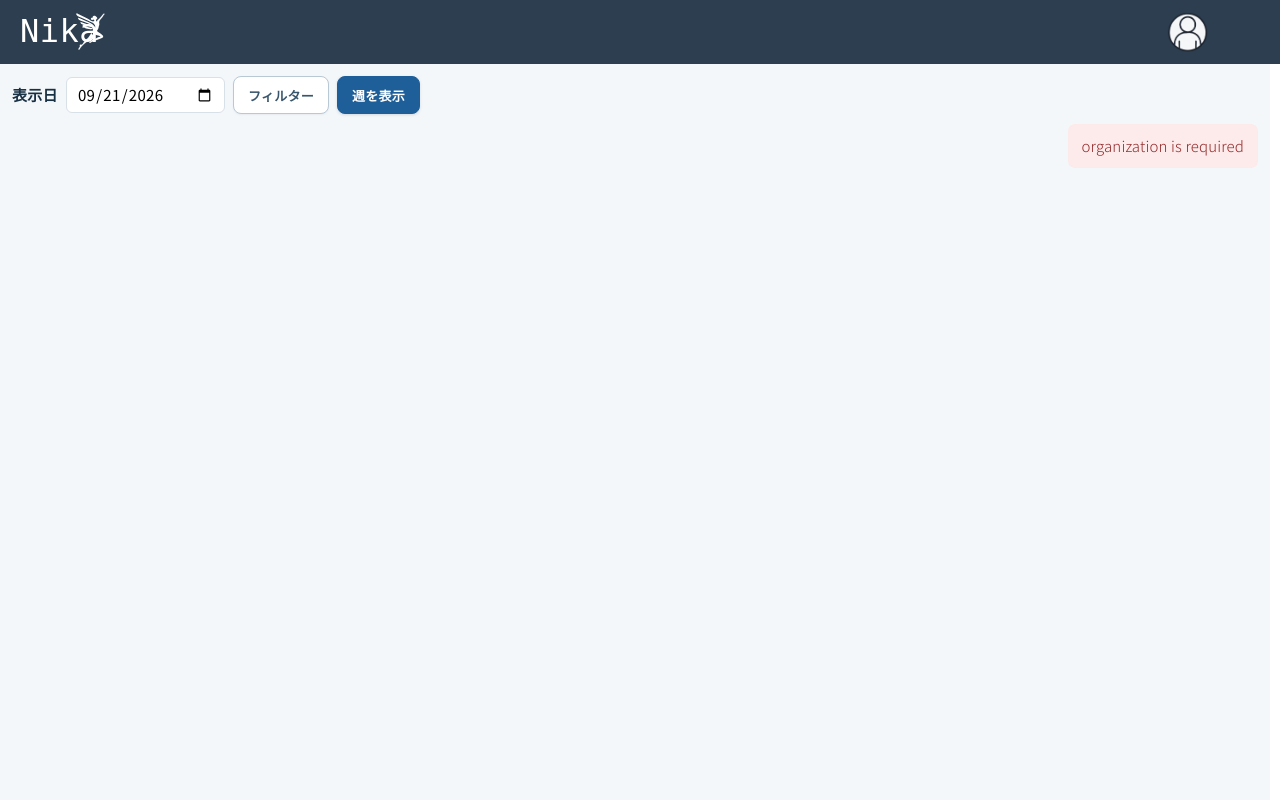
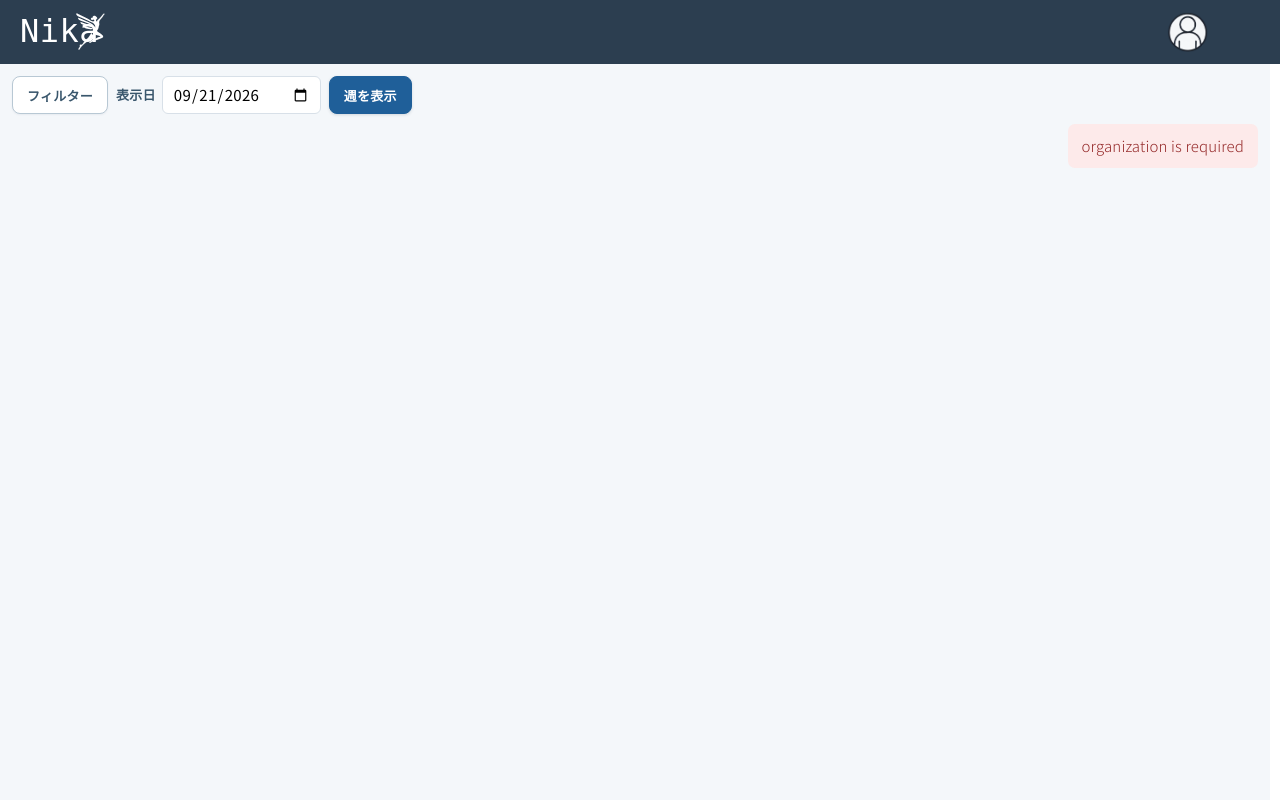
Before and after one commit to usoguishokki/my-django-app, a Django app: page /plan-scheduling/ in a window 1280 px wide. Run offline with Django 4.2, Linux system fonts and the light colour scheme; the visitor is signed in with stand-in values (Sample User, id 1); style sheets or scripts are compiled from the project's sources; some web fonts are replaced.

Commit message:
Align Plan Scheduling move and toolbar controls

```diff
--- a/myapp/static/css/pages/planScheduling.css
+++ b/myapp/static/css/pages/planScheduling.css
@@ -34,10 +34,23 @@
   font-weight: 700; }
 
 .plan-scheduling__dateControls {
+  flex-wrap: wrap;
   gap: 8px; }
 
-.plan-scheduling__dateControls input {
-  min-height: 36px;
+.plan-scheduling__dateInputControl {
+  display: inline-flex;
+  align-items: center;
+  gap: 6px; }
+
+.plan-scheduling__dateInputControl label {
+  color: #39566c;
+  font-size: 13px;
+  white-space: nowrap; }
+
+.plan-scheduling__dateInputControl input {
+  height: 38px;
+  min-height: 38px;
+  box-sizing: border-box;
   padding: 0 10px;
   border: 1px solid var(--ps-border);
   border-radius: 6px;
--- a/myapp/static/css/pages/planScheduling.scss
+++ b/myapp/static/css/pages/planScheduling.scss
@@ -29,9 +29,13 @@
 }
 
 .plan-scheduling__dateForm { display: flex; align-items: center; justify-content: flex-start; gap: 8px; font-weight: 700; }
-.plan-scheduling__dateControls { gap: 8px; }
-.plan-scheduling__dateControls input {
-  min-height: 36px;
+.plan-scheduling__dateControls { flex-wrap: wrap; gap: 8px; }
+.plan-scheduling__dateInputControl { display: inline-flex; align-items: center; gap: 6px; }
+.plan-scheduling__dateInputControl label { color: #39566c; font-size: 13px; white-space: nowrap; }
+.plan-scheduling__dateInputControl input {
+  height: 38px;
+  min-height: 38px;
+  box-sizing: border-box;
   padding: 0 10px;
   border: 1px solid var(--ps-border);
   border-radius: 6px;
@@ -245,11 +249,7 @@
 .plan-scheduling__planCard:hover .detail-card__body,
 .plan-scheduling__planCard:focus-within .detail-card__body { overflow-y: auto; }
 .plan-scheduling__planCardActions { display: flex; justify-content: flex-end; padding: 9px 12px 11px; border-top: 1px solid #d8e0e8; background: rgba(248, 250, 252, .72); }
-.plan-scheduling__moveButton { flex: 0 0 auto; min-width: 84px; min-height: 38px; padding-inline: 18px; border-radius: 8px; color: var(--ps-blue); border-color: #a9c5db; background: #fff; font-weight: 700; transition: background .14s ease, border-color .14s ease, box-shadow .14s ease, transform .14s ease; }
-.plan-scheduling__moveButton:not(:disabled):hover { color: #164b77; border-color: #7eaacb; background: #edf6fc; box-shadow: 0 2px 6px rgba(31, 95, 153, .12); }
-.plan-scheduling__moveButton:not(:disabled):active { transform: translateY(1px); box-shadow: none; }
-.plan-scheduling__moveButton:focus-visible { outline: 3px solid rgba(31, 95, 153, .28); outline-offset: 2px; }
-.plan-scheduling__moveButton:disabled { border-color: #d5dde4; color: #8a99a5; background: #f3f5f7; opacity: 1; }
+.plan-scheduling__moveButton { flex: 0 0 auto; min-width: 84px; }
 
 .plan-scheduling__slot:hover:not(:disabled) { border-color: var(--ps-blue); }
 .plan-scheduling__slot:focus-visible { outline: 3px solid rgba(31, 95, 153, .28); outline-offset: 2px; }
--- a/myapp/static/js/planScheduling/ui/PlanSchedulingRenderer.js
+++ b/myapp/static/js/planScheduling/ui/PlanSchedulingRenderer.js
@@ -634,7 +634,7 @@ export class PlanSchedulingRenderer {
         </div>
       </header>
       <div class="detail-card__body">${detailItemsTemplate(plan.detailItems)}${issues ? `<div class="plan-scheduling__qualityGroup"><strong>データ確認</strong>${issues}</div>` : ''}</div>
-      <footer class="plan-scheduling__planCardActions"><button type="button" class="ui-btn ui-btn--sm ui-btn--outline plan-scheduling__moveButton" data-action="move" data-plan-id="${plan.planId}" ${plan.isPreviewable ? '' : 'disabled'}>移動</button></footer>
+      <footer class="plan-scheduling__planCardActions"><button type="button" class="ui-btn plan-scheduling__controlButton plan-scheduling__controlButton--primary plan-scheduling__moveButton" data-action="move" data-plan-id="${plan.planId}" ${plan.isPreviewable ? '' : 'disabled'}>移動</button></footer>
     </article>`;
   }
 
--- a/myapp/templates/planScheduling/plan_scheduling.html
+++ b/myapp/templates/planScheduling/plan_scheduling.html
@@ -15,9 +15,7 @@
 {% block content %}
 <main class="plan-scheduling" data-role="plan-scheduling-root">
   <form class="plan-scheduling__dateForm" data-role="week-form">
-    <label for="plan-scheduling-date">表示日</label>
     <div class="plan-scheduling__dateControls">
-      <input id="plan-scheduling-date" type="date" data-role="target-date">
       <div class="plan-scheduling__filterControl" data-role="filter-control">
         <button type="button" class="ui-btn plan-scheduling__controlButton plan-scheduling__controlButton--secondary plan-scheduling__filterButton" data-action="toggle-filter" aria-expanded="false" aria-controls="plan-scheduling-filter-popover">
           <span>フィルター</span><span class="plan-scheduling__filterBadge" data-role="filter-count" hidden>0</span>
@@ -58,6 +56,10 @@
             <button type="button" class="ui-btn plan-scheduling__controlButton plan-scheduling__controlButton--primary plan-scheduling__filterApply" data-action="apply-filters">適用</button>
           </footer>
         </section>
+      </div>
+      <div class="plan-scheduling__dateInputControl">
+        <label for="plan-scheduling-date">表示日</label>
+        <input id="plan-scheduling-date" type="date" data-role="target-date">
       </div>
       <button type="submit" class="ui-btn plan-scheduling__controlButton plan-scheduling__controlButton--primary plan-scheduling__weekButton">週を表示</button>
     </div>
```
Also changed, not shown: other parts of myapp/static/css/pages/planScheduling.css (+1 -29 lines), myapp/static/js/planScheduling/tests/PlanSchedulingPhaseA.test.mjs (+10 -4 lines).
